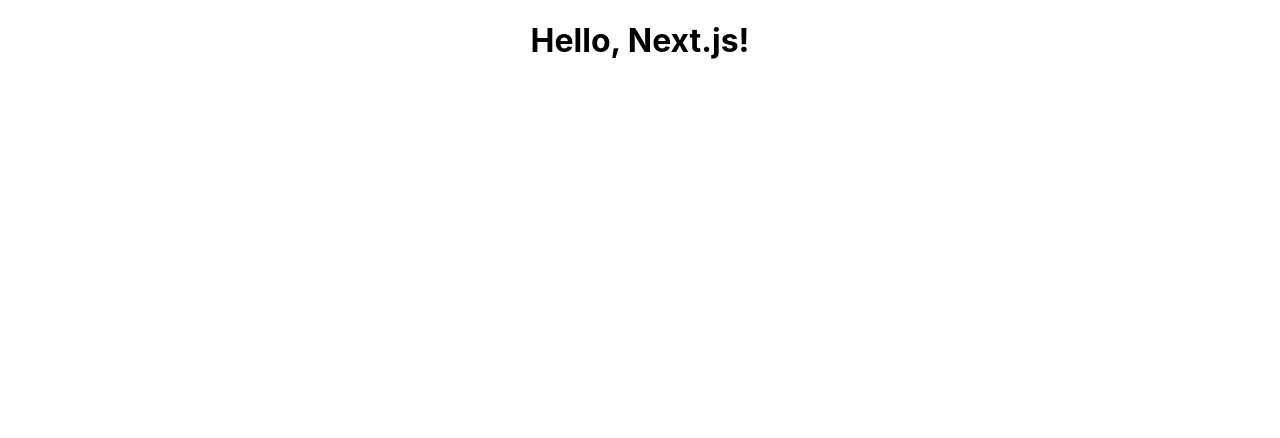
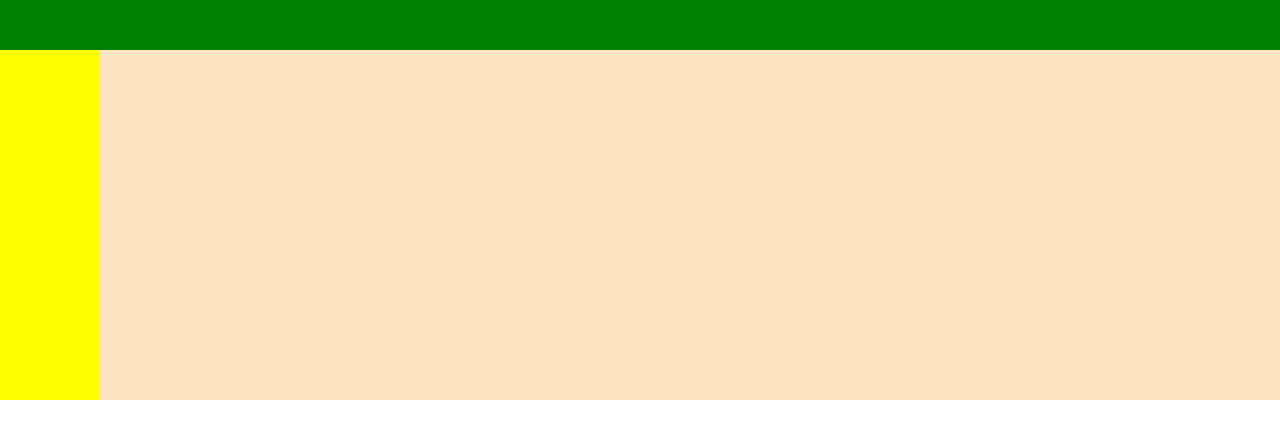
Before and after one commit to WestfalNamur/app-sandbox, a Next.js app in the folder client/: page / in a window 1280 px wide. Shown: the top 438 px of the page. Built offline with nearby package versions, Linux system fonts and the light colour scheme.

Commit message:
DEV CLIENT: Flexbox - Hello World

```diff
--- a/client/src/pages/index.tsx
+++ b/client/src/pages/index.tsx
@@ -1,14 +1,16 @@
 import type { NextPage } from "next";
-import Head from "next/head";
 
-import Counter from "../features/counter/Counter";
 import styles from "../styles/Home.module.css";
 
 const IndexPage: NextPage = () => {
   return (
-    <div className={styles.container}>
-      <h1>Hello, Next.js!</h1>
-    </div>
+    <>
+      <div className={styles.divNavbar}></div>
+      <div className={styles.divMain}>
+        <div className={styles.divSidebar}></div>
+        <div className={styles.featureView}></div>
+      </div>
+    </>
   );
 };
 
--- a/client/src/styles/Home.module.css
+++ b/client/src/styles/Home.module.css
@@ -1,39 +1,25 @@
-.container {
+.divNavbar {
   text-align: center;
+  display: flex;
+  background-color: green;
+  flex: 0 0 100%; /* Let it fill the entire space horizontally */
+  height: 50px;
 }
 
-.logo {
-  height: 40vmin;
-  pointer-events: none;
+.divMain {
+  display: flex;
+  background-color: bisque;
+  flex: 0 0 100%;
+  height: 350px;
 }
 
-.header {
-  min-height: 100vh;
-  display: flex;
-  flex-direction: column;
-  align-items: center;
-  justify-content: center;
-  font-size: calc(10px + 2vmin);
+.divSidebar {
+  order: 0;
+  background-color: yellow;
+  width: 100px;
 }
 
-.link {
-  color: rgb(112, 76, 182);
+.featureView {
+  order: 1;
+  background-color: brown;
 }
-
-@media (prefers-reduced-motion: no-preference) {
-  .logo {
-    animation: logo-float infinite 3s ease-in-out;
-  }
-}
-
-@keyframes logo-float {
-  0% {
-    transform: translateY(0);
-  }
-  50% {
-    transform: translateY(10px);
-  }
-  100% {
-    transform: translateY(0px);
-  }
-}
```
Also changed, not shown: client/src/pages/_app.tsx (+6 -6 lines).
